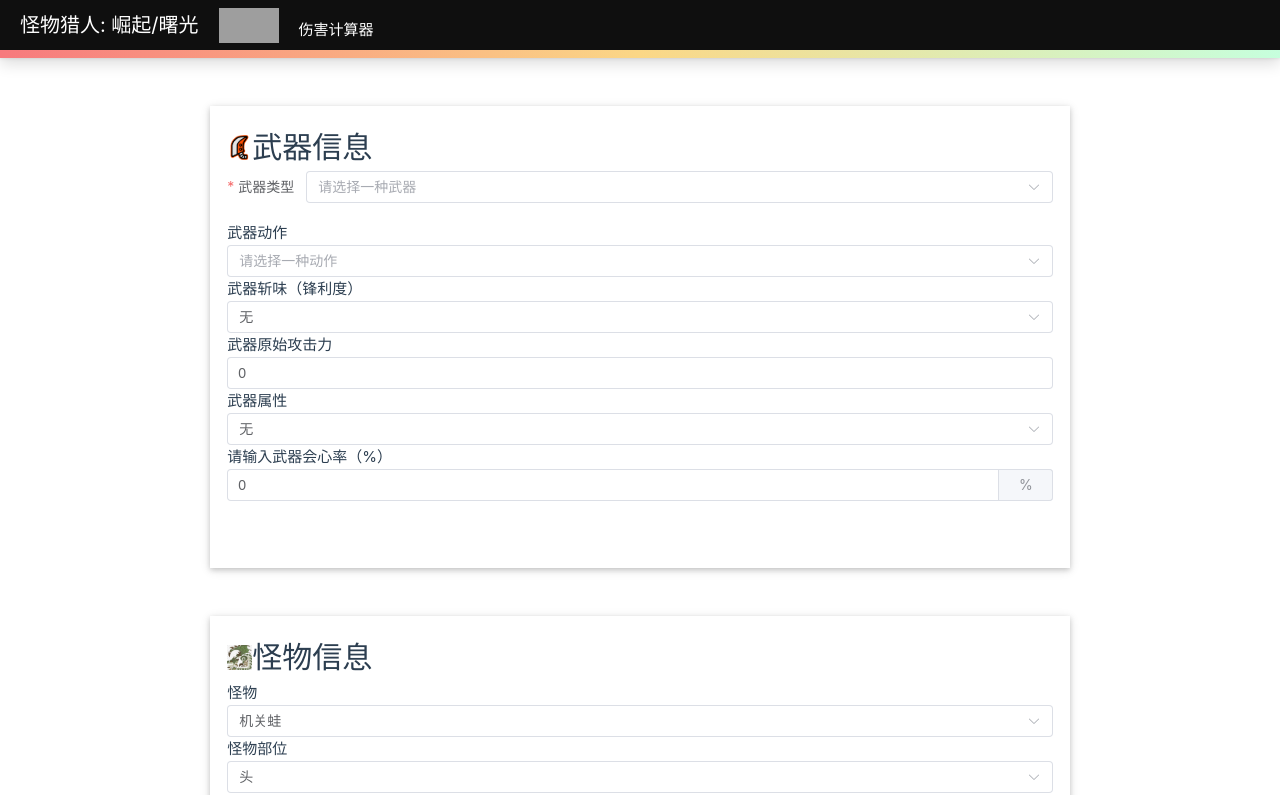
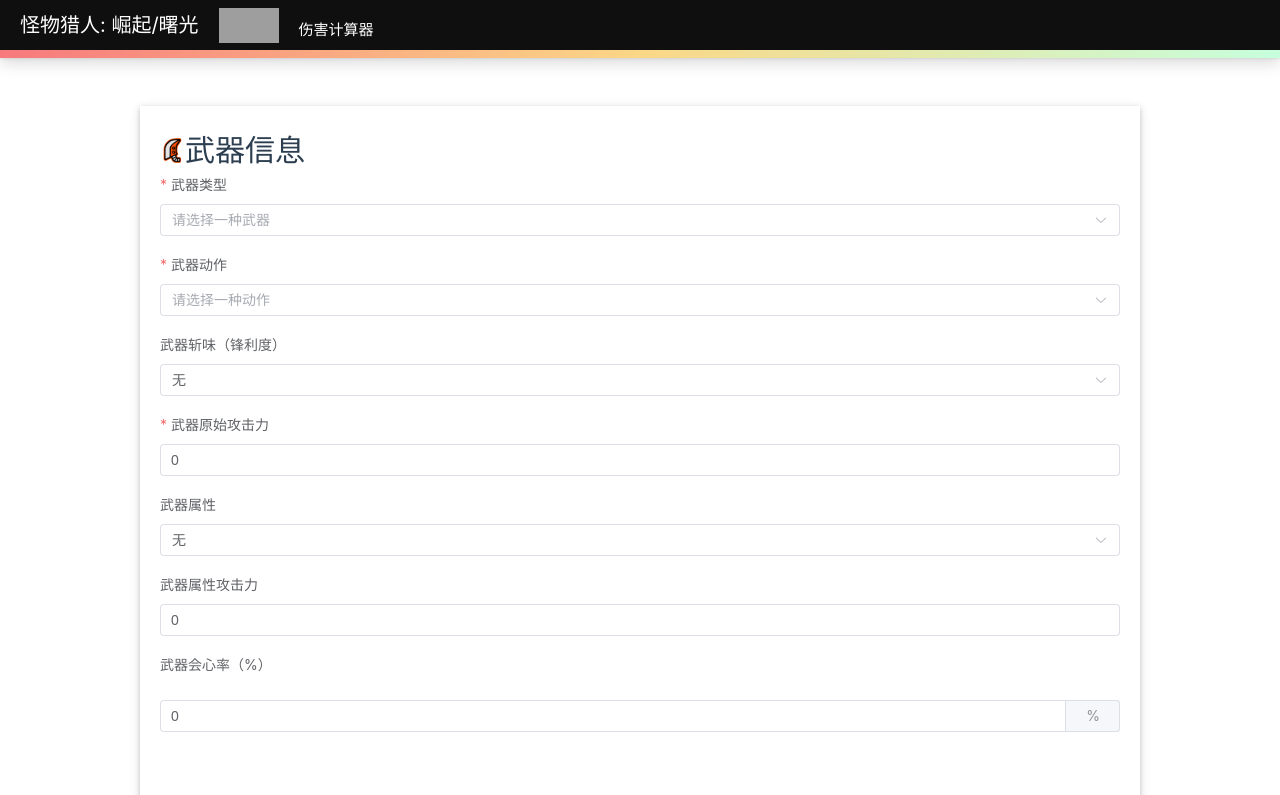
Before and after one commit to mason478/MHR-DmgCalculator, a Vue app: page / in a window 1280 px wide. Shown: the top 795 px of the page. Built offline with nearby package versions, Linux system fonts and the light colour scheme; grey boxes are pictures that could not be loaded.

Commit message:
feat: use el-form and add form validations

```diff
--- a/src/components/CalculationPanel.vue
+++ b/src/components/CalculationPanel.vue
@@ -40,7 +40,20 @@
   }
 }
 
+const weaponFormRef = ref(null)
+
 function onCalculate() {
+  console.log('onCalculate', weaponFormRef.value.formData)
+  weaponFormRef.value.weaponForm.validate((valid: boolean) => {
+    if (valid) {
+      alert('submit!')
+    } else {
+      console.log('error submit!!')
+      return false
+    }
+  })
+  let w = weaponFormRef.value.makeWeapon(weaponFormRef.value.formData)
+  console.log('maked a weapon', w)
   const ctx = makeContext()
   console.log('context', ctx)
   const phyDmgCalc = new physicsDamageCalculator(ctx)
@@ -61,7 +74,7 @@
 
 <template>
   <br /><br />
-  <WeaponPanel @weapon="(weapon) => (weaponP = weapon)" />
+  <WeaponPanel @weapon="(weapon) => (weaponP = weapon)" ref="weaponFormRef" />
   <br /><br />
   <MonstersPanel @monster="(monster) => (monsterP = monster)" />
   <br /><br />
--- a/src/components/WeaponPanel.vue
+++ b/src/components/WeaponPanel.vue
@@ -1,6 +1,6 @@
 <!-- Weapon basic attack values selection form-->
 <script setup lang="ts">
-import { ref } from 'vue'
+import { ref, reactive } from 'vue'
 // import 'element-plus/dist/index.css'
 import weaponData from '../scripts/data/Weapons'
 import {
@@ -15,16 +15,27 @@
 const weaponIconBaseUrl = '/icons/weapons/'
 const elementIconBaseUrl = '/icons/elements/'
 
-const emitWeapon = defineEmits(['weapon'])
+const weaponForm = ref(null)
 
-const wt = ref<WeaponType>()
-// motion type
-const mt = ref<number>()
-const sp = ref<Sharpness>(Sharpness.UNKNOWN)
-const rawAttack = ref<number>(0)
-const element = ref<ElementType>(ElementType.UNKNOWN)
-const elementAttack = ref<number>(0)
-const criticalRate = ref<number>(0)
+interface FormData {
+  weaponType: WeaponType | undefined
+  motionId: number | undefined
+  sp: Sharpness
+  rawAttack: number
+  element: ElementType
+  elementAttack: number
+  criticalRate: number
+}
+
+let formData = reactive<FormData>({
+  weaponType: undefined,
+  motionId: undefined,
+  sp: Sharpness.UNKNOWN,
+  rawAttack: 0,
+  element: ElementType.UNKNOWN,
+  elementAttack: 0,
+  criticalRate: 0
+})
 
 const sharpnessColormap = new Map<Sharpness, string>([
   [Sharpness.UNKNOWN, '#212121'],
@@ -36,55 +47,35 @@
   [Sharpness.WHITE, '#EEEEEE'],
   [Sharpness.PURPLE, '#CC99FF']
 ])
-let newWeapon: Weapon
 
-function onSelectWeapon() {
-  if (wt.value == undefined) return
+function makeWeapon(formData: FormData): Weapon {
+  if (formData.weaponType == undefined || formData.motionId == undefined) {
+    throw new Error('weaponType is not selected')
+  }
+  const newWeapon = structuredClone(weaponData.getWeaponByType(formData.weaponType))
+  console.log('newWeapon', newWeapon)
 
-  // @ts-ignore
-  newWeapon = structuredClone(weaponData.getWeaponByType(wt.value))
+  const motions = weaponData.getWeaponMotionsByWeaponType(formData.motionId)
+  const motion = motions.find((m) => m.id == formData.motionId)
+  if (motion == undefined) {
+    throw new Error('motion is not available')
+  }
+  newWeapon.motions = [motion]
 
-  emitWeapon('weapon', newWeapon)
+  newWeapon.sharpness = formData.sp
+  newWeapon.physicsAttack = formData.rawAttack
+  newWeapon.elementType = formData.element
+  newWeapon.criticalRate = formData.criticalRate
+  newWeapon.elementAttack = formData.elementAttack
+
+  return newWeapon
 }
 
-function onSelectMotion() {
-  // find out motion value
-  if (mt.value == undefined) return
-
-  // @ts-ignore
-  const motions = weaponData.getWeaponMotionsByWeaponType(wt.value)
-  const motion = motions.find((m) => m.id == mt.value)
-
-  if (motion == undefined) return
-  newWeapon.motions = [motion]
-
-  emitWeapon('weapon', newWeapon)
-}
-
-function onSelectSharpness() {
-  newWeapon.sharpness = sp.value
-  emitWeapon('weapon', newWeapon)
-}
-
-function onSelectElement() {
-  newWeapon.elementType = element.value
-  emitWeapon('weapon', newWeapon)
-}
-
-function onInputAttack() {
-  newWeapon.physicsAttack = rawAttack.value
-  emitWeapon('weapon', newWeapon)
-}
-
-function onInputCriticalRate() {
-  newWeapon.criticalRate = criticalRate.value
-  emitWeapon('weapon', newWeapon)
-}
-
-function onInputElementAttack() {
-  newWeapon.elementAttack = elementAttack.value
-  emitWeapon('weapon', newWeapon)
-}
+defineExpose({
+  formData,
+  weaponForm,
+  makeWeapon
+})
 </script>
 
 <template>
@@ -93,16 +84,16 @@
       <img :src="`/icons/weapons/weapon.png`" class="header-icon" />
       <h1 class="header-title">武器信息</h1>
     </div>
-    <el-form id="weaponForm">
+    <el-form id="weaponForm" ref="weaponForm" :model="formData" label-position="top">
       <el-form-item
         label="武器类型"
-        :rules="[{ required: true, message: '请选择一个选项', trigger: 'change' }]"
+        prop="weaponType"
+        :rules="[{ required: true, message: '请选择一个选项' }]"
       >
         <el-select
           id="weaponType"
           name="weaponType"
-          v-model="wt"
-          @change="onSelectWeapon"
+          v-model="formData.weaponType"
           placeholder="请选择一种武器"
         >
           <el-option
@@ -119,32 +110,31 @@
           </el-option>
         </el-select>
       </el-form-item>
-      <!-- <label for="weaponType"></label> -->
 
-      <label for="motionType">武器动作</label>
-      <el-select
-        id="motionType"
-        name="motionType"
-        v-model="mt"
-        @change="onSelectMotion"
-        placeholder="请选择一种动作"
+      <el-form-item
+        label="武器动作"
+        prop="motionId"
+        :rules="[{ required: true, message: '请选择一种武器动作' }]"
       >
+        <el-select name="motionId" v-model="formData.motionId" placeholder="请选择一种动作">
           <el-option
-          v-for="m in wt == undefined ? [] : weaponData.getWeaponMotionsByWeaponType(wt)"
+            v-for="m in formData.weaponType == undefined
+              ? []
+              : weaponData.getWeaponMotionsByWeaponType(formData.weaponType)"
             :key="m.id"
             :value="m.id"
             :label="m.name"
           >
           </el-option>
         </el-select>
+      </el-form-item>
 
-      <label for="sharpness">武器斩味（锋利度）</label>
+      <el-form-item label="武器斩味（锋利度）" prop="sharpness">
         <el-select
-        id="sharpness"
           name="sharpness"
-        v-model="sp"
-        @change="onSelectSharpness"
+          v-model="formData.sp"
           placeholder="请选择武器斩味（可选）"
+          style="width: 1000px"
         >
           <el-option
             v-for="sp in allSharpness"
@@ -166,23 +156,36 @@
             </div>
           </el-option>
         </el-select>
+      </el-form-item>
 
-      <label for="rawAttack">武器原始攻击力</label>
+      <el-form-item
+        label="武器原始攻击力"
+        prop="rawAttack"
+        :rules="[
+          { required: true, message: '请输入武器原始攻击力' },
+          { type: 'number', message: '武器攻击力必须为数字值' },
+          {
+            // @ts-ignore
+            validator: (rule, value, callback) => {
+              if (value <= 0) {
+                callback(new Error('武器攻击力必须为正数'))
+              } else {
+                callback()
+              }
+            },
+            trigger: 'blur'
+          }
+        ]"
+      >
         <el-input
-        id="rawAttack"
           name="rawAttack"
-        v-model="rawAttack"
+          v-model.number="formData.rawAttack"
           placeholder="请输入武器原始攻击力"
-        @change="onInputAttack"
         />
-      <label for="element">武器属性</label>
-      <el-select
-        id="element"
-        name="element"
-        v-model="element"
-        @change="onSelectElement"
-        placeholder=""
-      >
+      </el-form-item>
+
+      <el-form-item label="武器属性" prop="element">
+        <el-select name="element" v-model="formData.element">
           <el-option
             v-for="e in Array.from(elementNamesMap.keys())"
             :key="e"
@@ -196,29 +199,34 @@
             <span class="select-label">{{ elementNamesMap.get(e) }}</span>
           </el-option>
         </el-select>
-      <label for="elementAttack" v-if="element !== ElementType.UNKNOWN">武器属性攻击力</label>
-      <el-input
-        id="elementAttack"
-        v-if="element !== ElementType.UNKNOWN"
-        v-model="elementAttack"
-        placeholder="请输入武器属性攻击力"
-        @change="onInputElementAttack"
-      />
-      <label for="criticalRate">请输入武器会心率（%）</label>
-      <br />
+      </el-form-item>
+
+      <el-form-item
+        label="武器属性攻击力"
+        prop="elementAttack"
+        :rules="[{ type: 'number', message: '属性攻击必须为数字值' }]"
+      >
+        <el-input v-model.number="formData.elementAttack" placeholder="请输入武器属性攻击力" />
+      </el-form-item>
+
+      <el-form-item
+        label="武器会心率（%）"
+        prop="criticalRate"
+        :rules="[{ type: 'number', message: '必须为数字值' }]"
+      >
         <el-input
           id="criticalRate"
           type="number_percent"
           max="100"
           min="-100"
           name="criticalRate"
-        v-model="criticalRate"
+          v-model.number="formData.criticalRate"
           validate-event="true"
           placeholder="请输入武器会心率"
-        @change="onInputCriticalRate"
         >
           <template #append>%</template> </el-input
         ><br /><br />
+      </el-form-item>
     </el-form>
   </div>
 </template>
```
Lines whose indentation alone changed are shown as unchanged.
